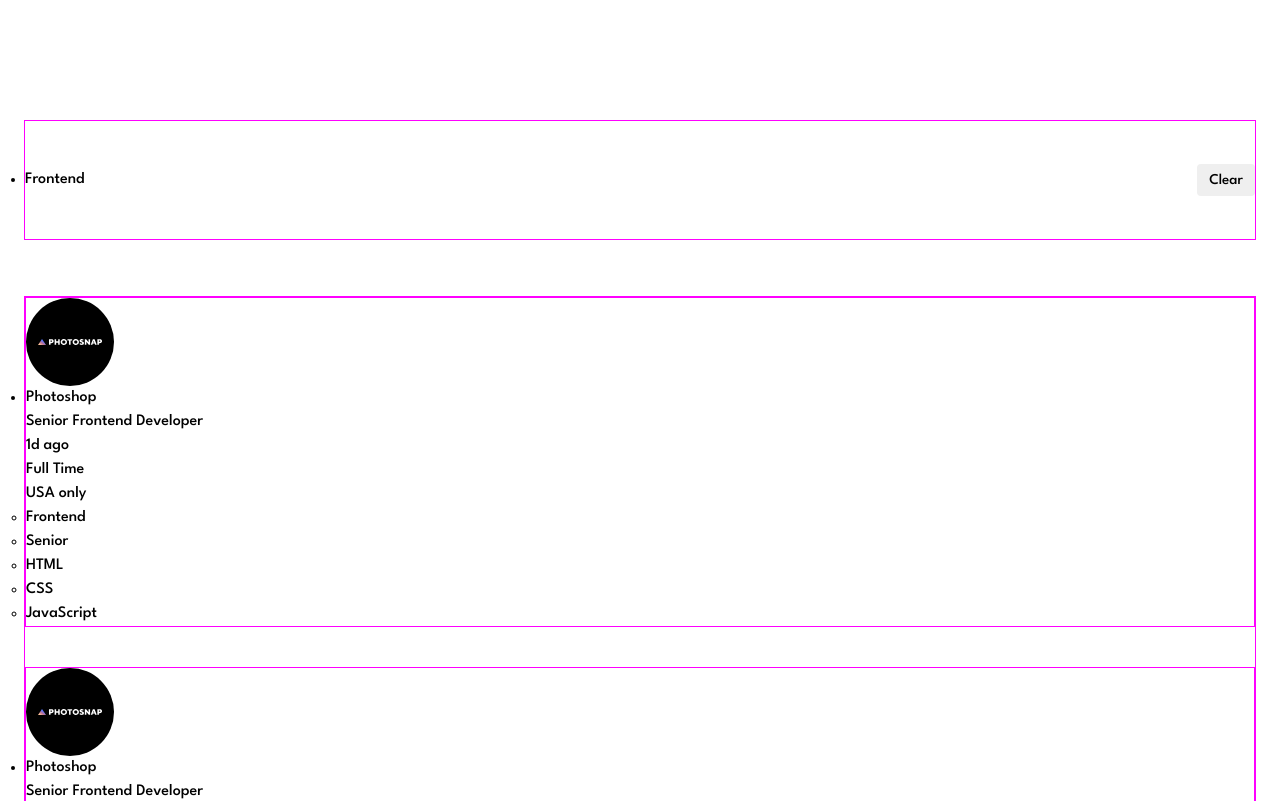
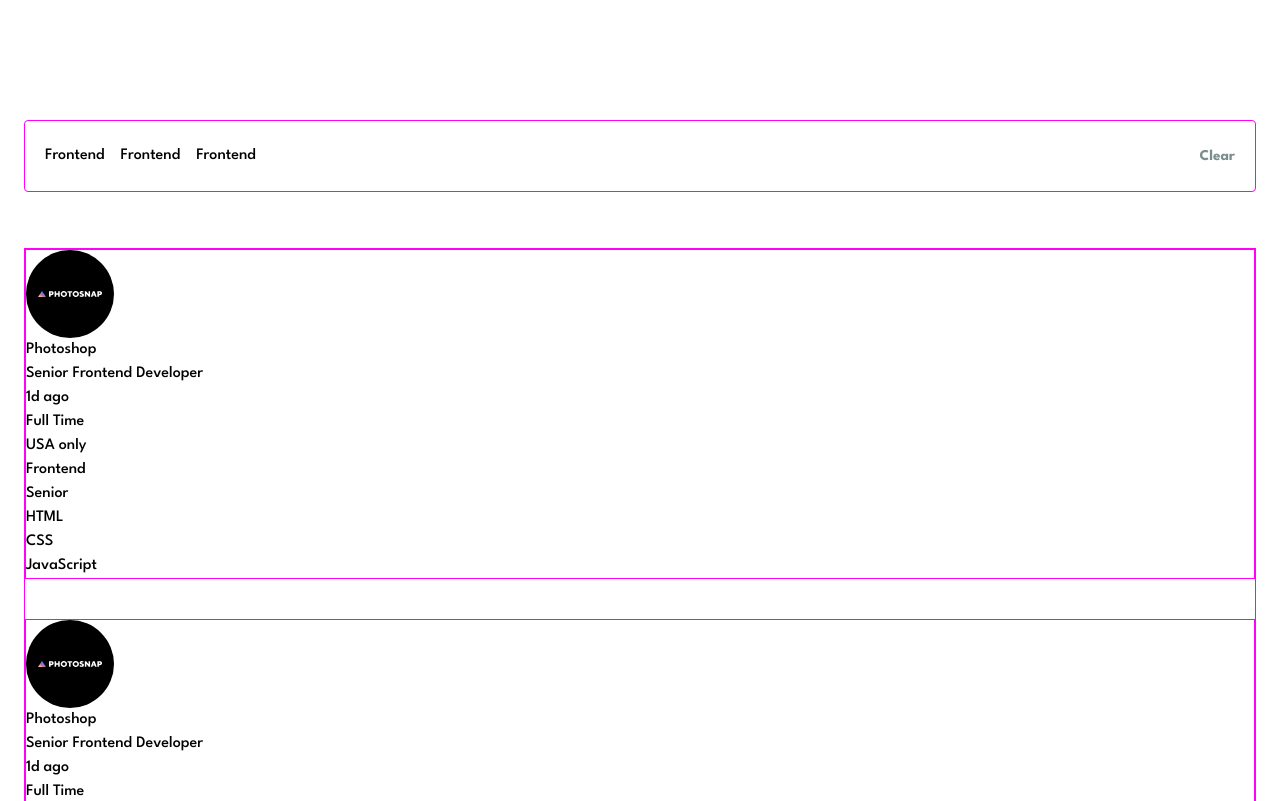
Before and after one commit to c0dehamster/static-job-listings, a React (Vite) app: page / in a window 1280 px wide. Shown: the top 801 px of the page. Built offline with nearby package versions, Linux system fonts and the light colour scheme.

Commit message:
Style the header

```diff
--- a/src/components/Header.css
+++ b/src/components/Header.css
@@ -1,8 +1,48 @@
 .header {
 	width: 100%;
-	min-height: 7.5rem;
+	min-height: 4.5rem;
+
+	padding-inline: 1.25rem;
+	border-radius: 0.25rem;
 
 	display: flex;
 	justify-content: space-between;
 	align-items: center;
+	gap: 1rem;
 }
+
+.header__tag-list {
+	display: flex;
+	flex-wrap: wrap;
+	gap: 1rem;
+}
+
+.button {
+	color: var(--color-neutral-400);
+	background-color: transparent;
+
+	transition: color 100ms ease-in;
+}
+
+.button::before {
+	content: "";
+	position: absolute;
+	left: 50%;
+	right: 50%;
+	bottom: 0.25rem;
+
+	border-bottom: 1px solid var(--color-primary-400);
+
+	transition: 100ms linear;
+}
+
+.button:hover,
+.button:focus {
+	color: var(--color-primary-400);
+}
+
+.button:focus::before,
+.button:hover::before {
+	left: 0;
+	right: 0;
+}
--- a/src/components/Header.tsx
+++ b/src/components/Header.tsx
@@ -5,6 +5,8 @@ export const Header = () => {
 		<header className="header">
 			<ul className="header__tag-list">
 				<li className="header__tag">Frontend</li>
+				<li className="header__tag">Frontend</li>
+				<li className="header__tag">Frontend</li>
 			</ul>
 
 			<button className="button">Clear</button>
--- a/src/index.css
+++ b/src/index.css
@@ -85,8 +85,8 @@ select {
 	--color-neutral-400: hsl(180, 8%, 52%);
 	--color-neutral-900: hsl(180, 14%, 20%);
 
-	--font-size-normal: 500;
-	--font-size-bold: 700;
+	--font-weight-normal: 500;
+	--font-weight-bold: 700;
 
 	--font-size-100: 0.81rem;
 	--font-size-200: 0.875rem;
@@ -98,15 +98,16 @@ body {
 	font-family: "League Spartan", sans-serif;
 }
 
+ul {
+	list-style: none;
+}
+
 /* Utilities */
 
 .button {
 	position: relative;
 
 	min-width: fit-content;
-	padding-inline: 0.75rem;
-	height: 2rem;
-	border-radius: 0.25rem;
 
 	display: inline-flex;
 	justify-content: center;
```
